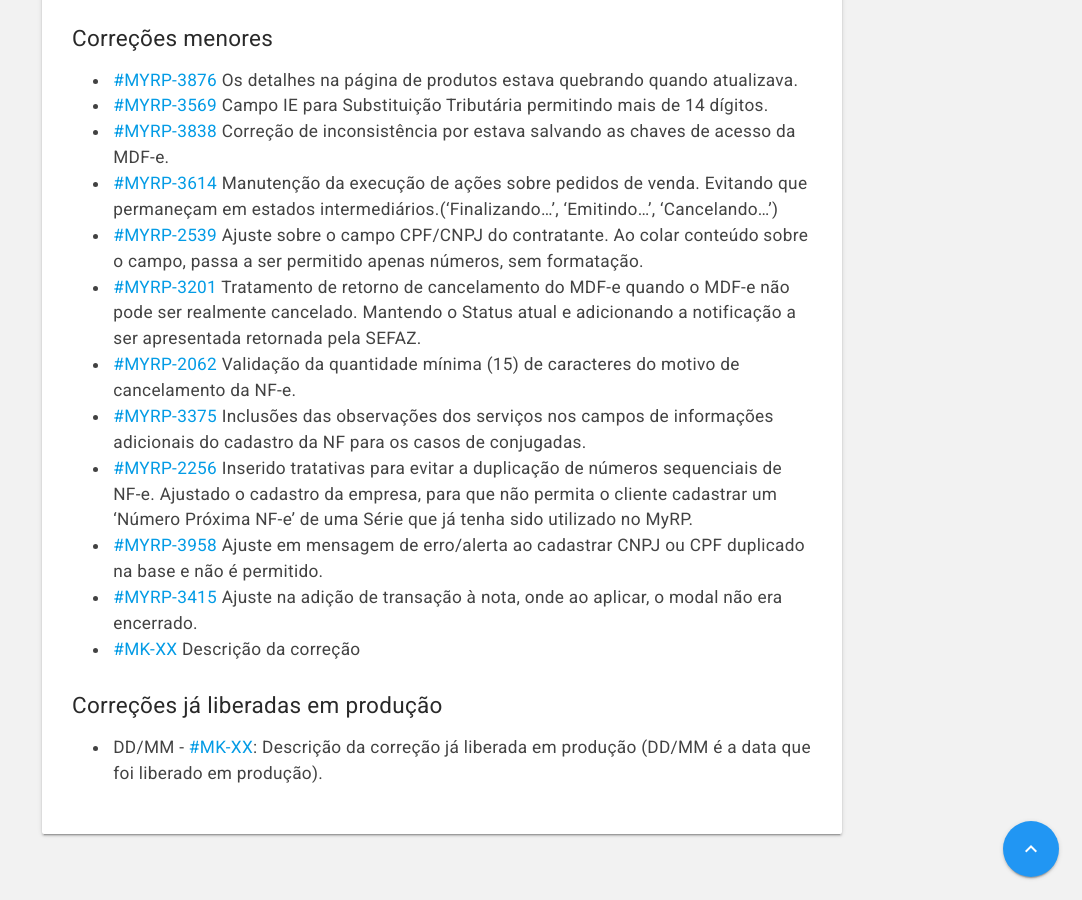
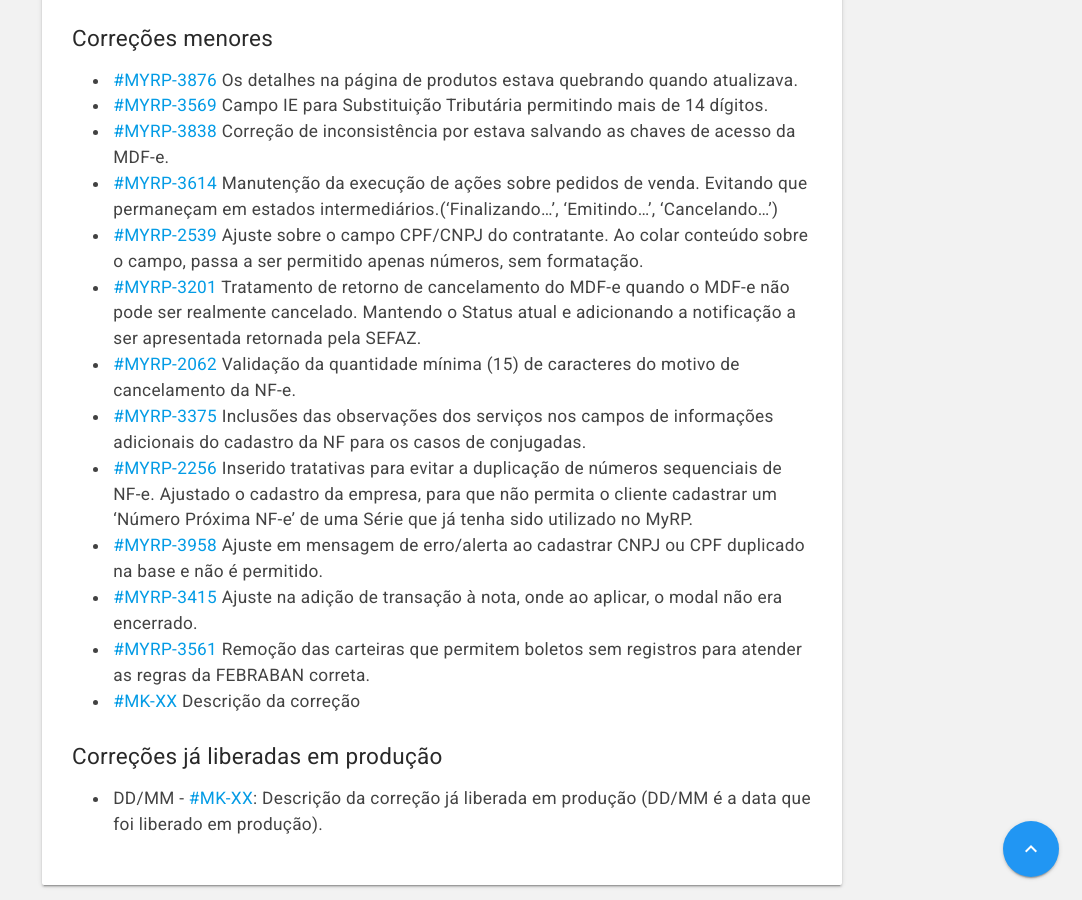
Before and after one commit to myrp-maicon/changelog-myrp, a Jekyll site: the page built from docs/myrp/19.02.03.md, in a window 1280 px wide and 900 px high, scrolled down 1253 px. Shown: the whole window, without its empty margins (198-1280 px from the left). Built offline with Jekyll 4.4.1, drawn with Linux system fonts in a browser that asks for light colours; nearby versions of some CDN libraries; our own code applies the rules of GitHub Pages for plain Markdown files; the repository's description, which GitHub fills in, is left out; grey boxes are pictures that could not be loaded.

Commit message:
Atualização 19.02.03.md
Remoção das carteiras que permitem boletos sem registros para atender as regras da FEBRABAN correta.

```diff
--- a/docs/myrp/19.02.03.md
+++ b/docs/myrp/19.02.03.md
@@ -29,6 +29,7 @@ As alterações estarão disponíveis no ambiente demo.myrp.com.br (212) desde o
 * [#MYRP-2256](https://devmyrp.atlassian.net/browse/MYRP-2256) Inserido tratativas para evitar a duplicação de números sequenciais de NF-e. Ajustado o cadastro da empresa, para que não permita o cliente cadastrar um 'Número Próxima NF-e' de uma Série que já tenha sido utilizado no MyRP.
 * [#MYRP-3958](https://devmyrp.atlassian.net/browse/MYRP-3958) Ajuste em mensagem de erro/alerta ao cadastrar CNPJ ou CPF duplicado na base e não é permitido.
 * [#MYRP-3415](https://devmyrp.atlassian.net/browse/MYRP-3415) Ajuste na adição de transação à nota, onde ao aplicar, o modal não era encerrado.
+* [#MYRP-3561](https://devmyrp.atlassian.net/browse/MYRP-3561) Remoção das carteiras que permitem boletos sem registros para atender as regras da FEBRABAN correta.
 * [#MK-XX](https://devmyrp.atlassian.net/browse/MK-XX) Descrição da correção
 
 ## Correções já liberadas em produção
```
